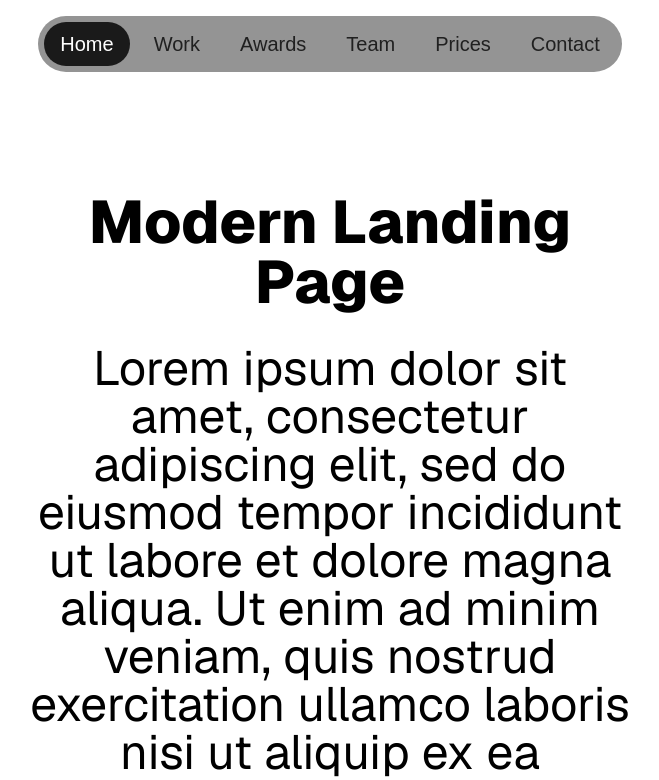
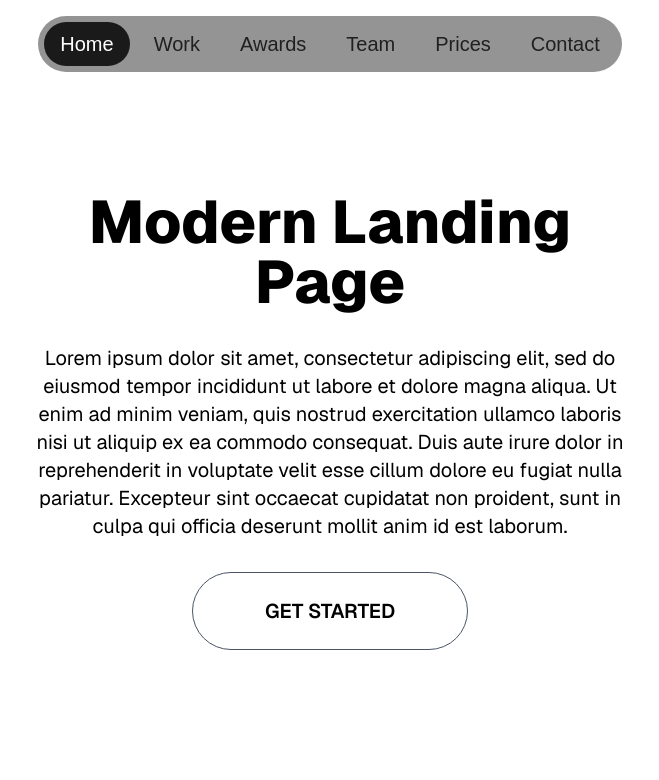
Before and after one commit to sergiomb04/testings-web, a Next.js app: page / in a window 1280 px wide. Shown: the top 780 px of the page, without its empty margins (310-969 px from the left). Built offline with nearby package versions, Linux system fonts and the light colour scheme.

Commit message:
TEXT SIZE

```diff
--- a/src/app/components/landing/LandingHome.jsx
+++ b/src/app/components/landing/LandingHome.jsx
@@ -5,7 +5,7 @@
         <div className="flex justify-center align-middle items-center my-30">
             <div className="flex flex-col justify-center text-center w-1/2 gap-8">
                 <h1 className="font-extrabold">Modern Landing Page</h1>
-                <h2>Lorem ipsum dolor sit amet, consectetur adipiscing elit, sed do eiusmod tempor incididunt ut labore
+                <h2 className="text-xl">Lorem ipsum dolor sit amet, consectetur adipiscing elit, sed do eiusmod tempor incididunt ut labore
                     et dolore magna aliqua. Ut enim ad minim veniam, quis nostrud exercitation ullamco laboris nisi ut
                     aliquip ex ea commodo consequat. Duis aute irure dolor in reprehenderit in voluptate velit esse
                     cillum dolore eu fugiat nulla pariatur. Excepteur sint occaecat cupidatat non proident, sunt in
```
